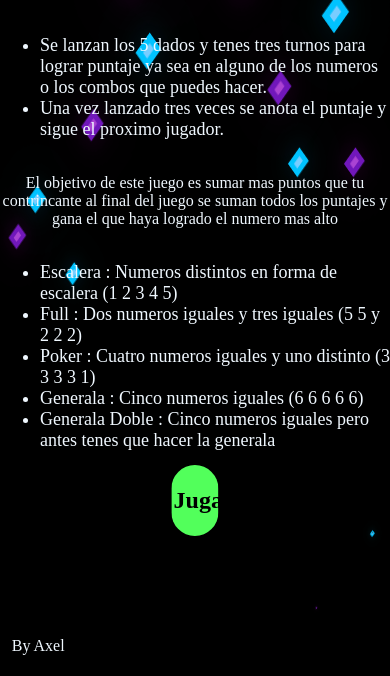
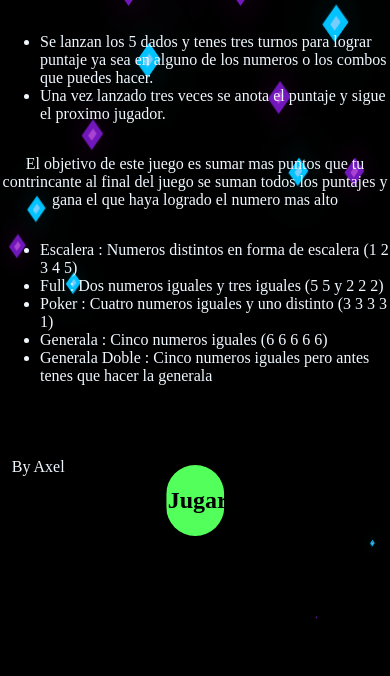
Before and after one commit to AxelDanteRios/Calculador-de-cuotas, a plain HTML site: page index.html in a window 390 px wide. Shown: the part 168-844 px from the top of the page. Drawn offline with nearby package versions, Linux system fonts and the light colour scheme.

Commit message:
adaptado a celular

```diff
--- a/css/style.css
+++ b/css/style.css
@@ -13,7 +13,7 @@ body {
   flex-direction: column;
   align-items: center;
   /* position: relative; */
-  height: 98vh;
+  height: 46rem;
   flex-wrap: nowrap;
   overflow: hidden;
   }
@@ -525,9 +525,19 @@ top: 20px
 
 
 
-@media (max-width:550px) {
+@media (max-width:480px) {
 
+ul {
+font-size: medium;
+}
 
+body{
+  height: 40rem;
+}
+
+.form_num label{
+  font-size: 2rem;
+}
 
 .aclaracion{
   display: none;
@@ -543,12 +553,12 @@ top: 20px
 }
 
 .boton div {
-  width: 12%;
+  width: 15%;
 }
 
 .dados {
   width: 94%;
-  height: 13%;
+  height: 4rem;
   position: absolute;
   top: 23%;
 }
@@ -587,7 +597,7 @@ top: 20px
 }
 
 .burbujas span {
-  height: 18px;
+  height: 15px;
 }
 
 }
```
